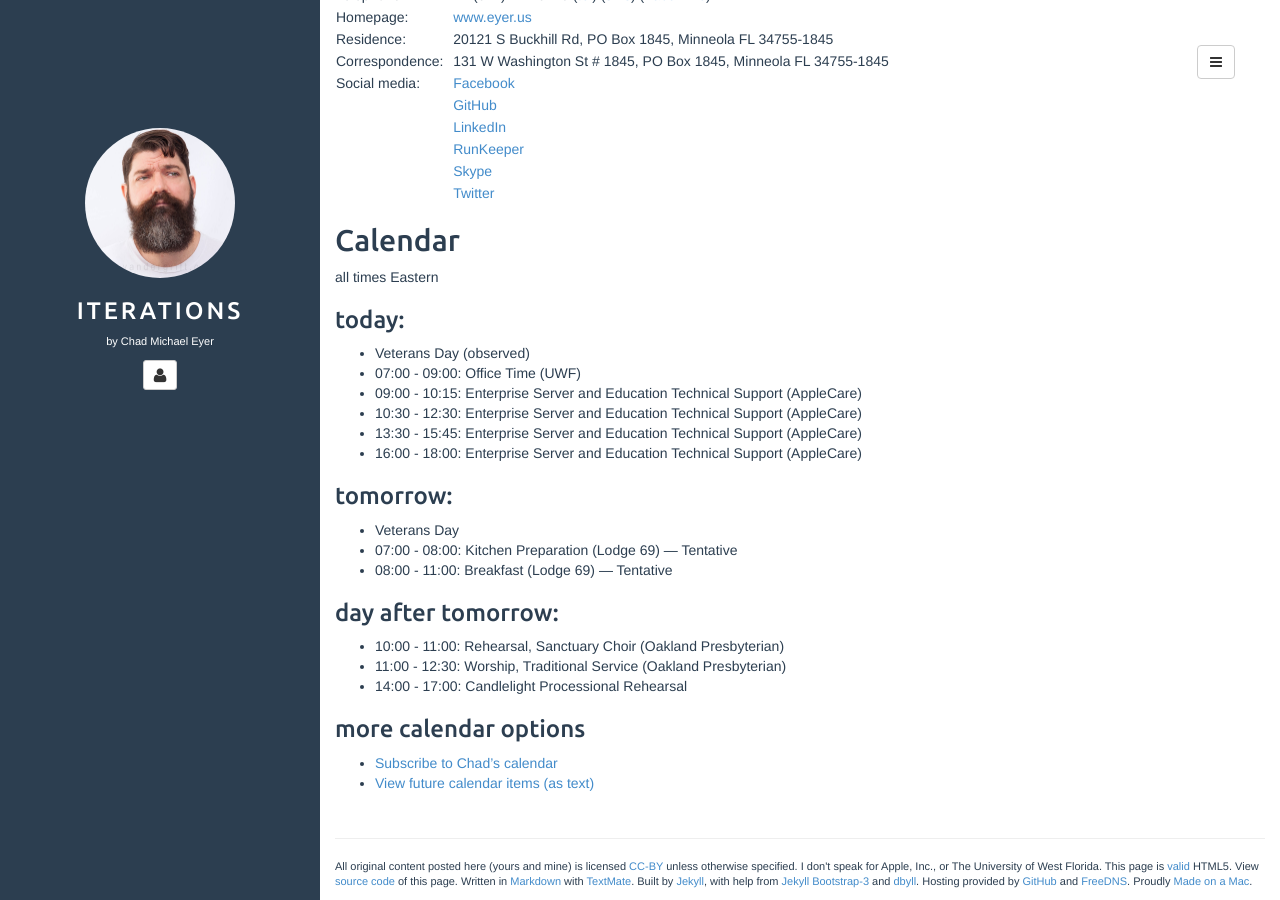
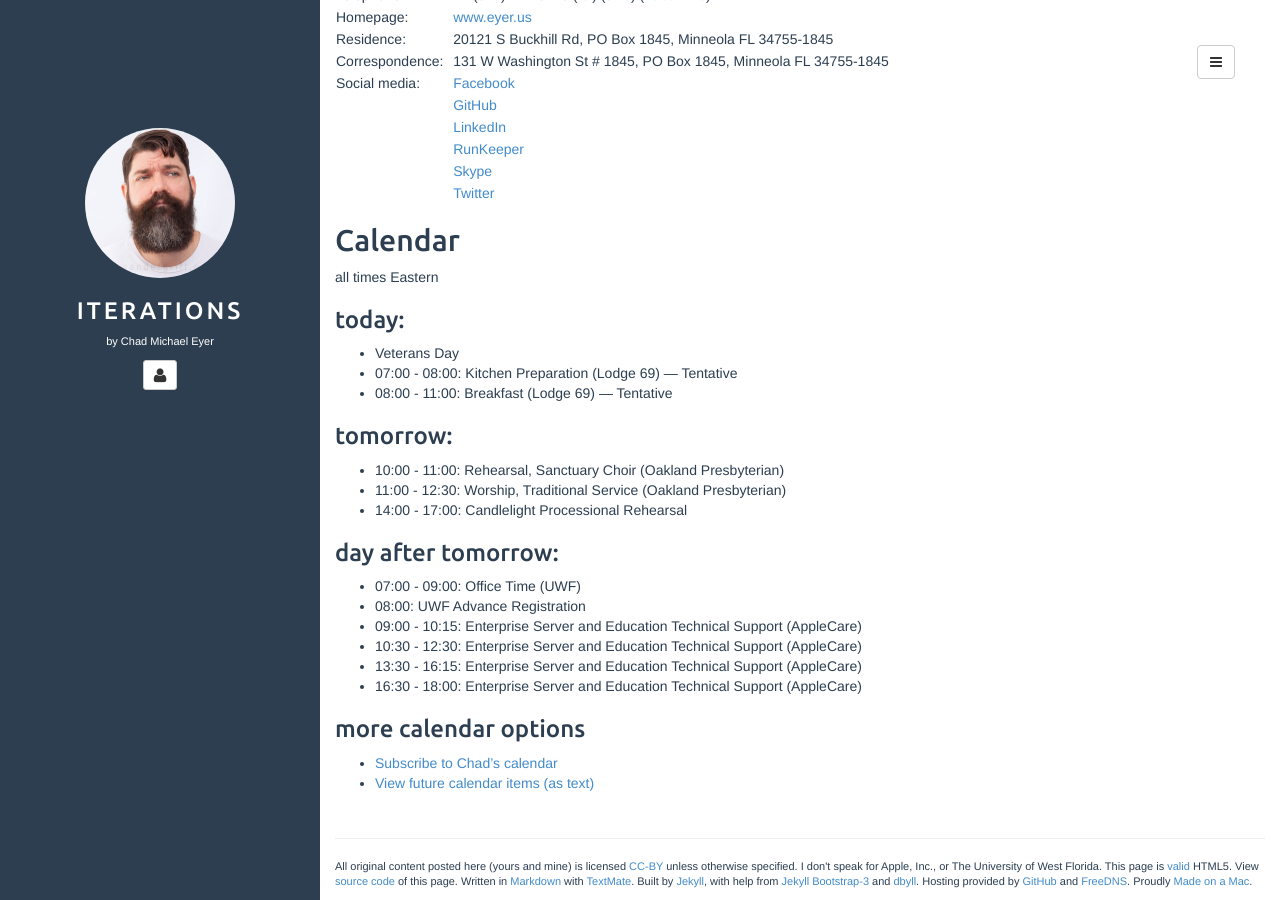
Before and after one commit to chadmichaeleyer/chadmichaeleyer.github.io, a Jekyll site: the page built from about.md, in a window 1280 px wide and 900 px high, scrolled down 1272 px. Built offline with Jekyll 4.4.1, drawn with Linux system fonts in a browser that asks for light colours.

Commit message:
calendar update

```diff
--- a/calendar.markdown
+++ b/calendar.markdown
@@ -1,22 +1,22 @@
 all times Eastern
 
 ### today:
-
-* Veterans Day (observed)
-* 07:00 - 09:00: Office Time (UWF)
-* 09:00 - 10:15: Enterprise Server and Education Technical Support (AppleCare)
-* 10:30 - 12:30: Enterprise Server and Education Technical Support (AppleCare)
-* 13:30 - 15:45: Enterprise Server and Education Technical Support (AppleCare)
-* 16:00 - 18:00: Enterprise Server and Education Technical Support (AppleCare)
-
-### tomorrow:
 
 * Veterans Day
 * 07:00 - 08:00: Kitchen Preparation (Lodge 69) — Tentative
 * 08:00 - 11:00: Breakfast (Lodge 69) — Tentative
 
-### day after tomorrow:
+### tomorrow:
 
 * 10:00 - 11:00: Rehearsal, Sanctuary Choir (Oakland Presbyterian)
 * 11:00 - 12:30: Worship, Traditional Service (Oakland Presbyterian)
 * 14:00 - 17:00: Candlelight Processional Rehearsal
+
+### day after tomorrow:
+
+* 07:00 - 09:00: Office Time (UWF)
+* 08:00: UWF Advance Registration
+* 09:00 - 10:15: Enterprise Server and Education Technical Support (AppleCare)
+* 10:30 - 12:30: Enterprise Server and Education Technical Support (AppleCare)
+* 13:30 - 16:15: Enterprise Server and Education Technical Support (AppleCare)
+* 16:30 - 18:00: Enterprise Server and Education Technical Support (AppleCare)
```
Also changed, not shown: calendar-year.markdown (+12 -9 lines), 1 other file.
